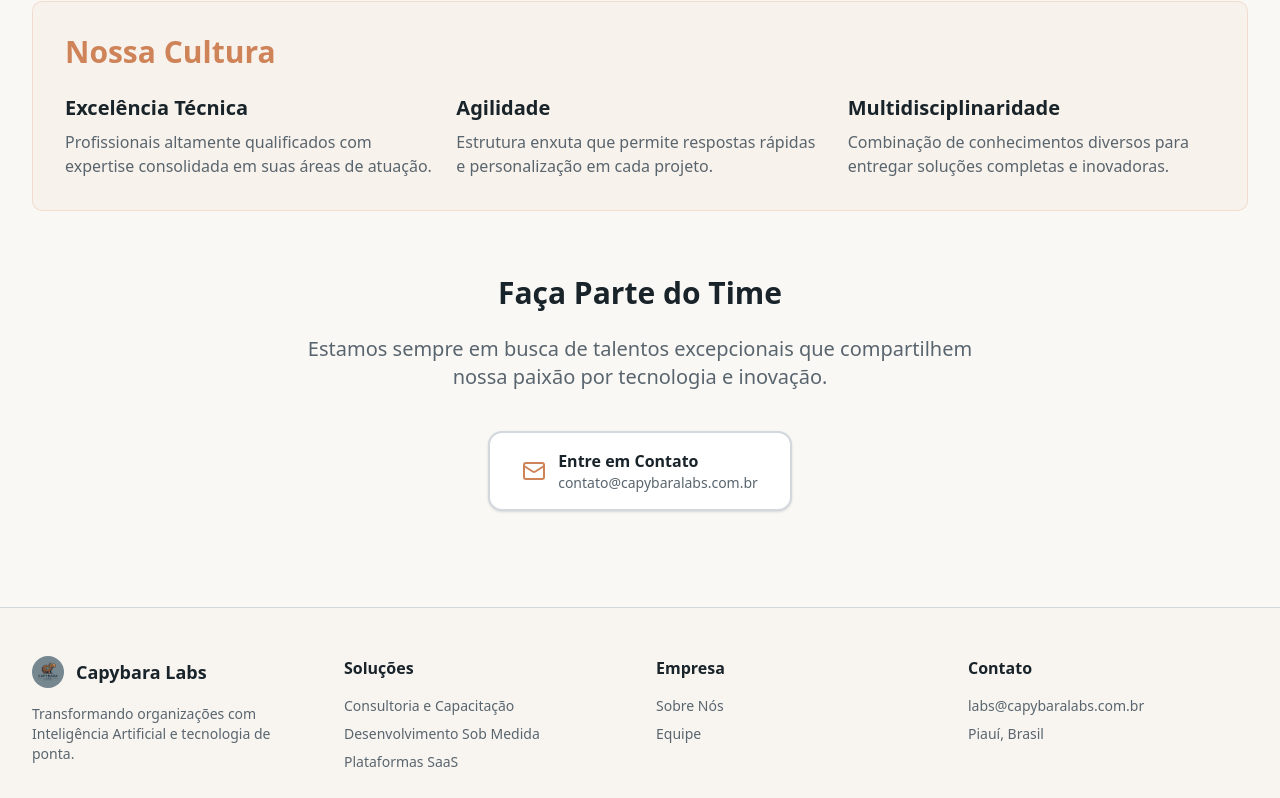
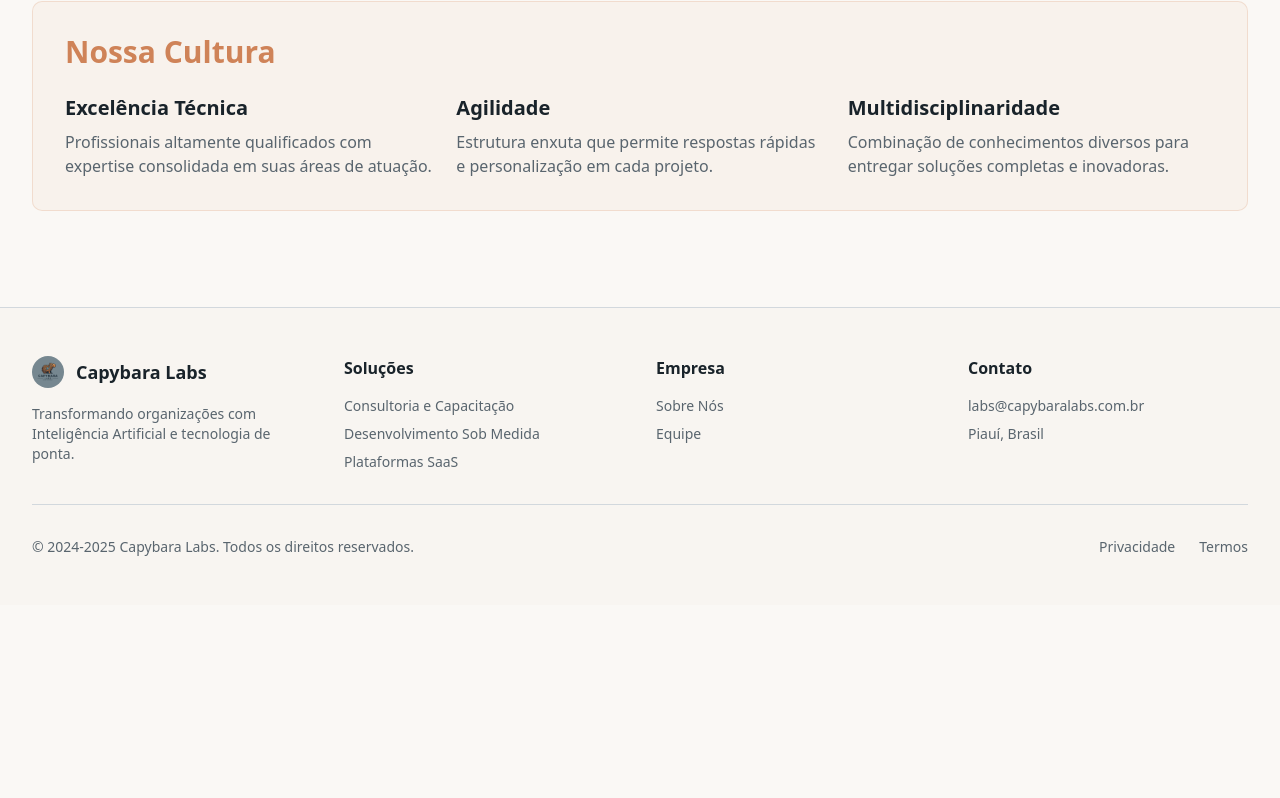
Before and after one commit to TheCapybaraLabs/capy_website, a Next.js app: page /equipe in a window 1280 px wide. Shown: the part 1066-1864 px from the top of the page. After the commit the page ends 1671 px from the top, so only its background shows below. Built offline with nearby package versions, Linux system fonts and the light colour scheme; no server answers.

Commit message:
feat: comment out "Join Us" section in TeamPage component

```diff
--- a/src/app/equipe/page.tsx
+++ b/src/app/equipe/page.tsx
@@ -131,7 +131,7 @@ export default function TeamPage() {
             </div>
 
             {/* Join Us */}
-            <div className="text-center space-y-6">
+            {/* <div className="text-center space-y-6">
               <h2 className="text-3xl font-bold">Faça Parte do Time</h2>
               <p className="text-xl text-muted-foreground max-w-2xl mx-auto">
                 Estamos sempre em busca de talentos excepcionais que compartilhem nossa paixão por tecnologia e
@@ -150,7 +150,7 @@ export default function TeamPage() {
                   </Card>
                 </a>
               </div>
-            </div>
+            </div> */}
           </div>
         </div>
       </section>
```
